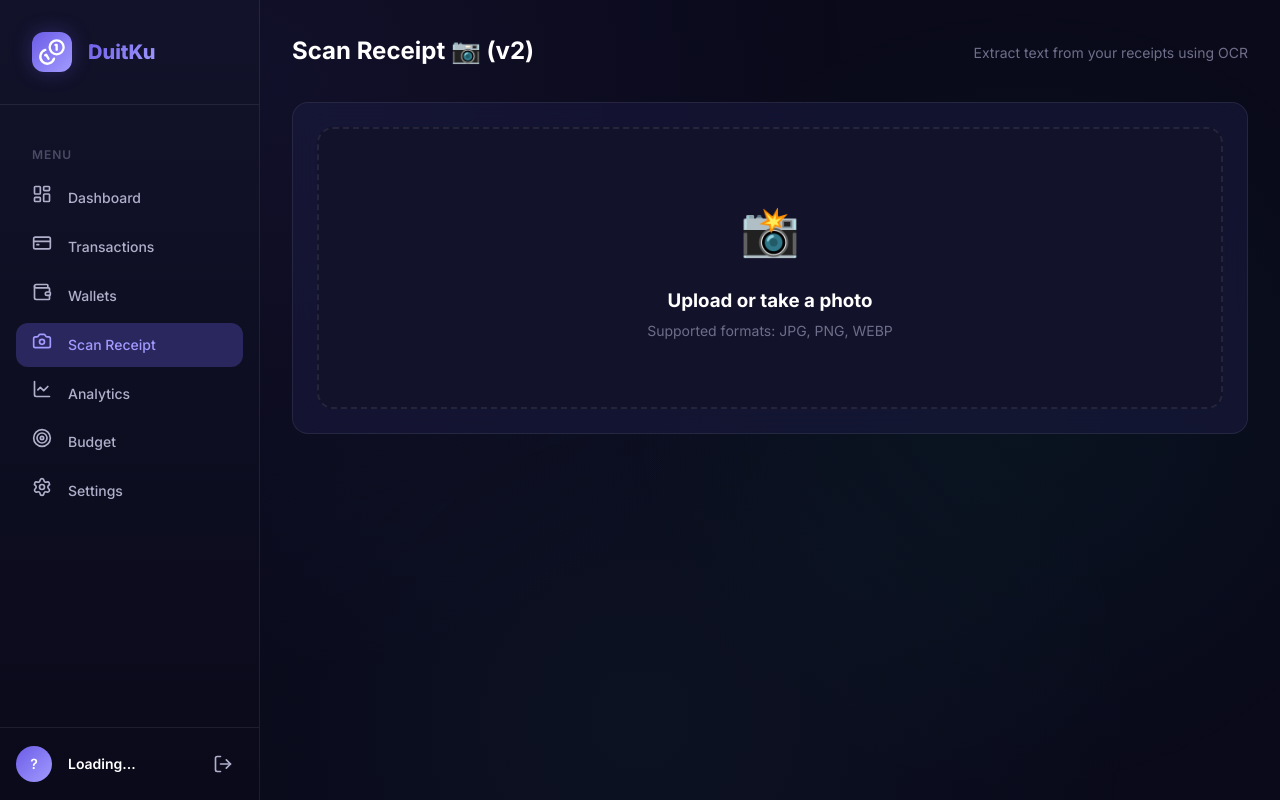
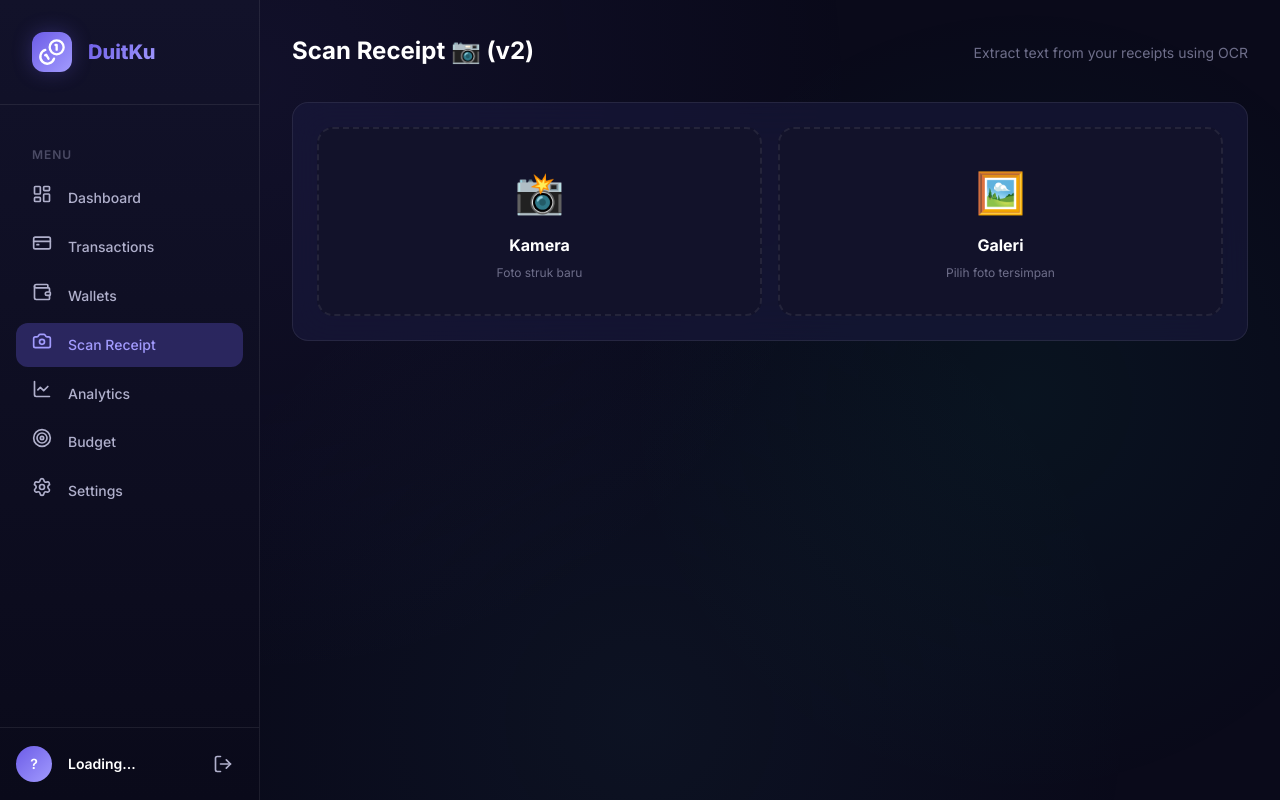
Before and after one commit to 286rx/Duitku-, a Next.js app: page /scan in a window 1280 px wide. Built offline with nearby package versions, Linux system fonts and the light colour scheme; no server answers.

Commit message:
Add explicit camera and gallery buttons for receipt scanning

```diff
--- a/src/app/(dashboard)/scan/page.tsx
+++ b/src/app/(dashboard)/scan/page.tsx
@@ -12,7 +12,8 @@ export default function ScanReceiptPage() {
   const [status, setStatus] = useState('');
   const [resultText, setResultText] = useState('');
 
-  const fileInputRef = useRef<HTMLInputElement>(null);
+  const cameraRef = useRef<HTMLInputElement>(null);
+  const galleryRef = useRef<HTMLInputElement>(null);
   const router = useRouter();
 
   const handleImageUpload = (e: React.ChangeEvent<HTMLInputElement>) => {
@@ -120,12 +121,13 @@ export default function ScanReceiptPage() {
 
       <div className="card" style={{ marginBottom: 'var(--spacing-lg)' }}>
         {!image ? (
+          <div style={{ display: 'grid', gridTemplateColumns: '1fr 1fr', gap: 'var(--spacing-md)' }}>
             <div
-            onClick={() => fileInputRef.current?.click()}
+              onClick={() => cameraRef.current?.click()}
               style={{
                 border: '2px dashed var(--border)',
                 borderRadius: 'var(--radius-lg)',
-              padding: 'var(--spacing-3xl) var(--spacing-md)',
+                padding: 'var(--spacing-xl) var(--spacing-sm)',
                 textAlign: 'center',
                 cursor: 'pointer',
                 background: 'var(--bg-secondary)',
@@ -134,9 +136,29 @@ export default function ScanReceiptPage() {
               onMouseOver={(e) => (e.currentTarget.style.borderColor = 'var(--primary-light)')}
               onMouseOut={(e) => (e.currentTarget.style.borderColor = 'var(--border)')}
             >
-            <div style={{ fontSize: '3rem', marginBottom: 'var(--spacing-md)' }}>📸</div>
-            <h3 style={{ marginBottom: 'var(--spacing-xs)' }}>Upload or take a photo</h3>
-            <p style={{ color: 'var(--text-tertiary)', fontSize: 'var(--font-size-sm)' }}>Supported formats: JPG, PNG, WEBP</p>
+              <div style={{ fontSize: '2.5rem', marginBottom: 'var(--spacing-sm)' }}>📸</div>
+              <h3 style={{ fontSize: 'var(--font-size-md)', marginBottom: '4px' }}>Kamera</h3>
+              <p style={{ color: 'var(--text-tertiary)', fontSize: 'var(--font-size-xs)' }}>Foto struk baru</p>
+            </div>
+
+            <div
+              onClick={() => galleryRef.current?.click()}
+              style={{
+                border: '2px dashed var(--border)',
+                borderRadius: 'var(--radius-lg)',
+                padding: 'var(--spacing-xl) var(--spacing-sm)',
+                textAlign: 'center',
+                cursor: 'pointer',
+                background: 'var(--bg-secondary)',
+                transition: 'var(--transition-fast)'
+              }}
+              onMouseOver={(e) => (e.currentTarget.style.borderColor = 'var(--primary-light)')}
+              onMouseOut={(e) => (e.currentTarget.style.borderColor = 'var(--border)')}
+            >
+              <div style={{ fontSize: '2.5rem', marginBottom: 'var(--spacing-sm)' }}>🖼️</div>
+              <h3 style={{ fontSize: 'var(--font-size-md)', marginBottom: '4px' }}>Galeri</h3>
+              <p style={{ color: 'var(--text-tertiary)', fontSize: 'var(--font-size-xs)' }}>Pilih foto tersimpan</p>
+            </div>
           </div>
         ) : (
           <div style={{ textAlign: 'center' }}>
@@ -172,7 +194,15 @@ export default function ScanReceiptPage() {
         <input
           type="file"
           accept="image/*"
-          ref={fileInputRef}
+          capture="environment"
+          ref={cameraRef}
+          style={{ display: 'none' }}
+          onChange={handleImageUpload}
+        />
+        <input
+          type="file"
+          accept="image/*"
+          ref={galleryRef}
           style={{ display: 'none' }}
           onChange={handleImageUpload}
         />
```
Lines whose indentation alone changed are shown as unchanged.
